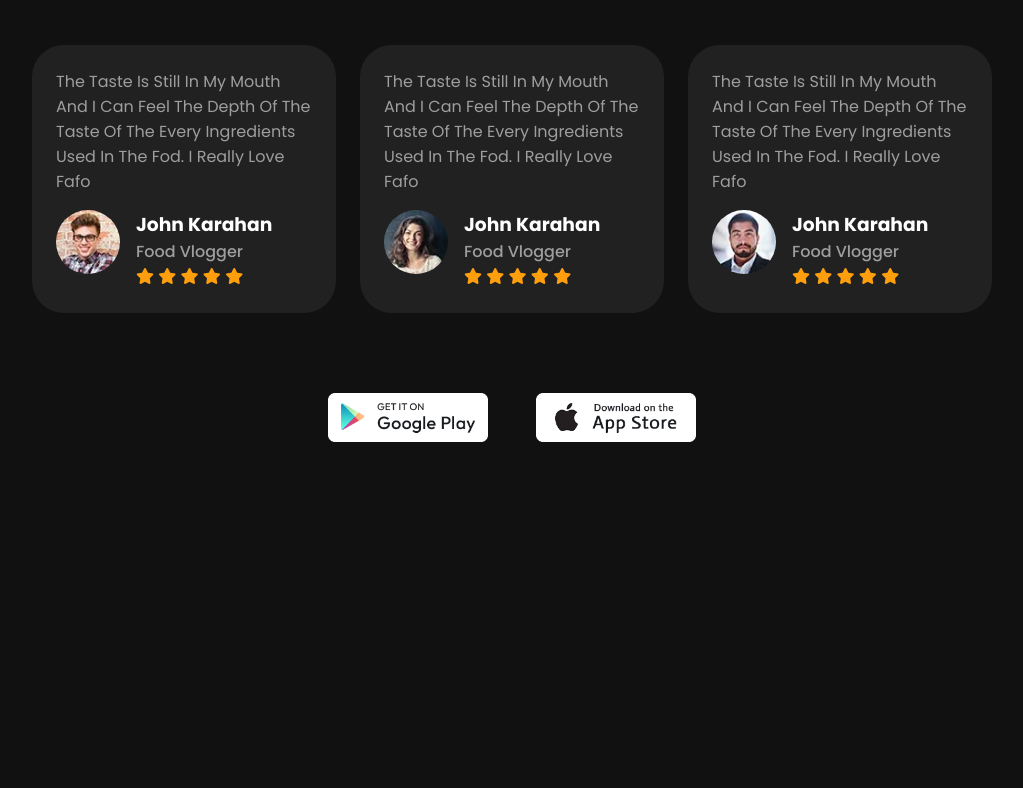
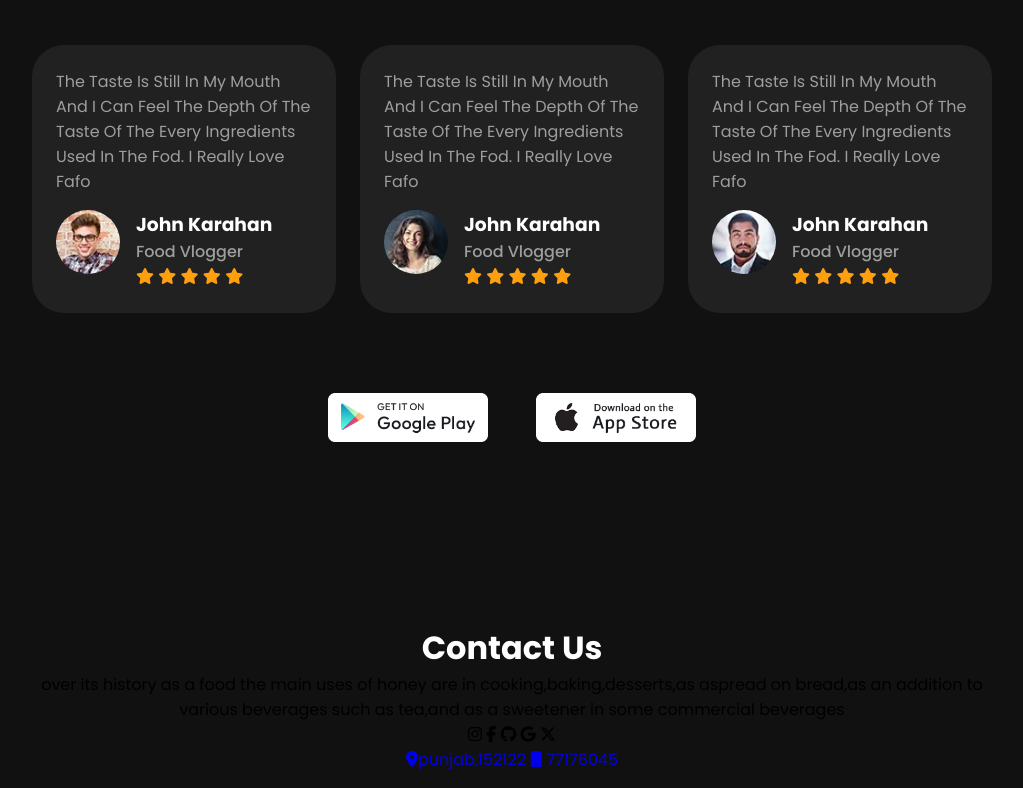
Before and after one commit to kamalkant143/Honey-website, a plain HTML site: page index.html in a window 1280 px wide. Shown: the part 2576-3364 px from the top of the page, without its empty margins (128-1151 px from the left). Before the commit the page ends 3184 px from the top, so only its background shows below. Drawn offline with Linux system fonts and the light colour scheme.

Commit message:
contact section

```diff
--- a/index.html
+++ b/index.html
@@ -216,6 +216,25 @@
       </div>
     </section>
 
+    <section id="contact" class="section-p1">
+          <h2>contact us</h2>
+          <div class="details">
+            <p>over its history as a food the main uses of honey are in cooking,baking,desserts,as aspread on bread,as an addition to various beverages such as tea,and as a sweetener in some commercial beverages</p>
+            <div class="follow">
+              <i class="fa-brands fa-instagram"></i>
+              <i class="fa-brands fa-facebook-f"></i>
+              <i class="fa-brands fa-github"></i>
+              <i class="fa-brands fa-google"></i>
+              <i class="fa-brands fa-x-twitter"></i>
+            </div>
+            <div class="address">
+              <a href="#"><i class="fa-solid fa-location-dot"></i>punjab,152122</a>
+              <a href="#"><i class="fa-solid fa-mobile"></i> 77176045</a>
+            </div>
+          </div>
+
+    </section>
+
     <script src="script.js"></script>
   </body>
 </html>
--- a/stylie.css
+++ b/stylie.css
@@ -407,3 +407,16 @@ li {
   width: 10rem;
   cursor: pointer;
 }
+
+/* == contact us == */
+#contact{
+    text-align: center;
+}
+
+#contact h2{
+    color: var(--text-color);
+    text-transform: capitalize;
+    font-size: var(--h2-font);
+}
+
+#contact .
```
